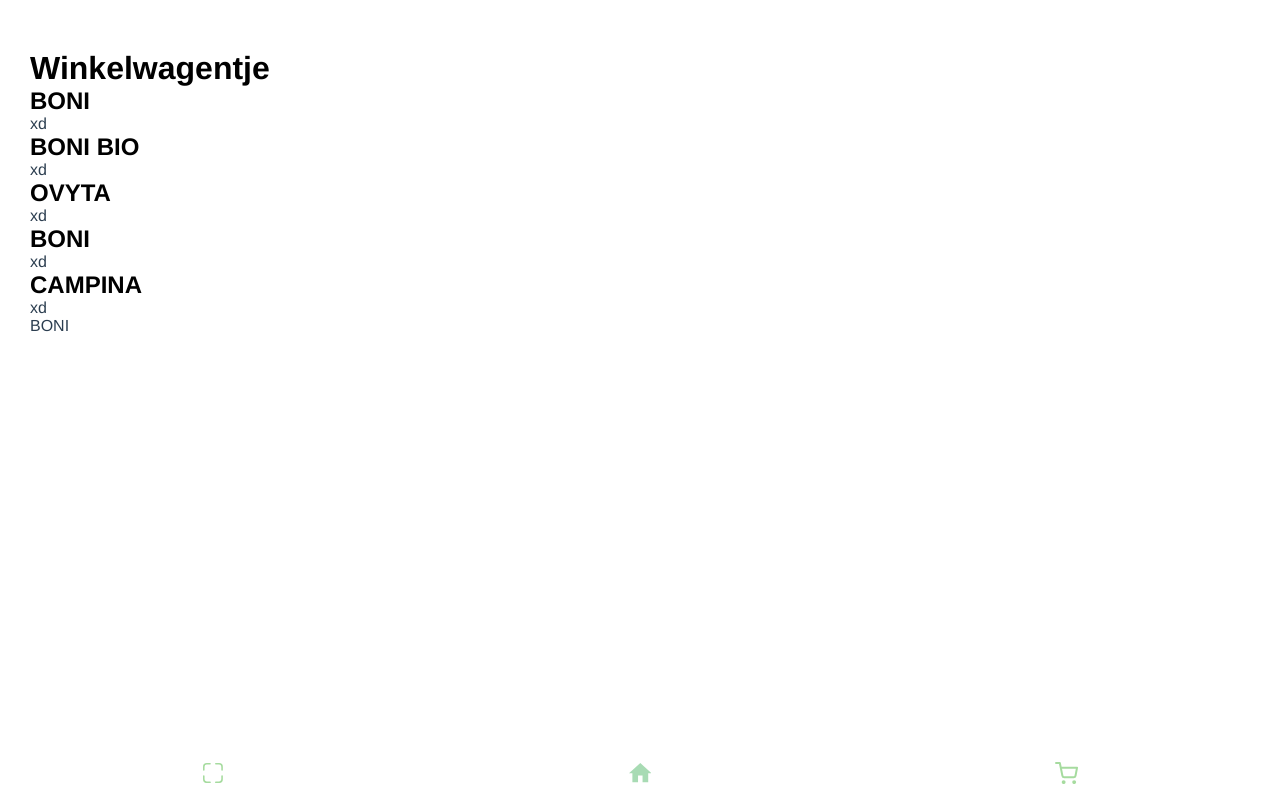
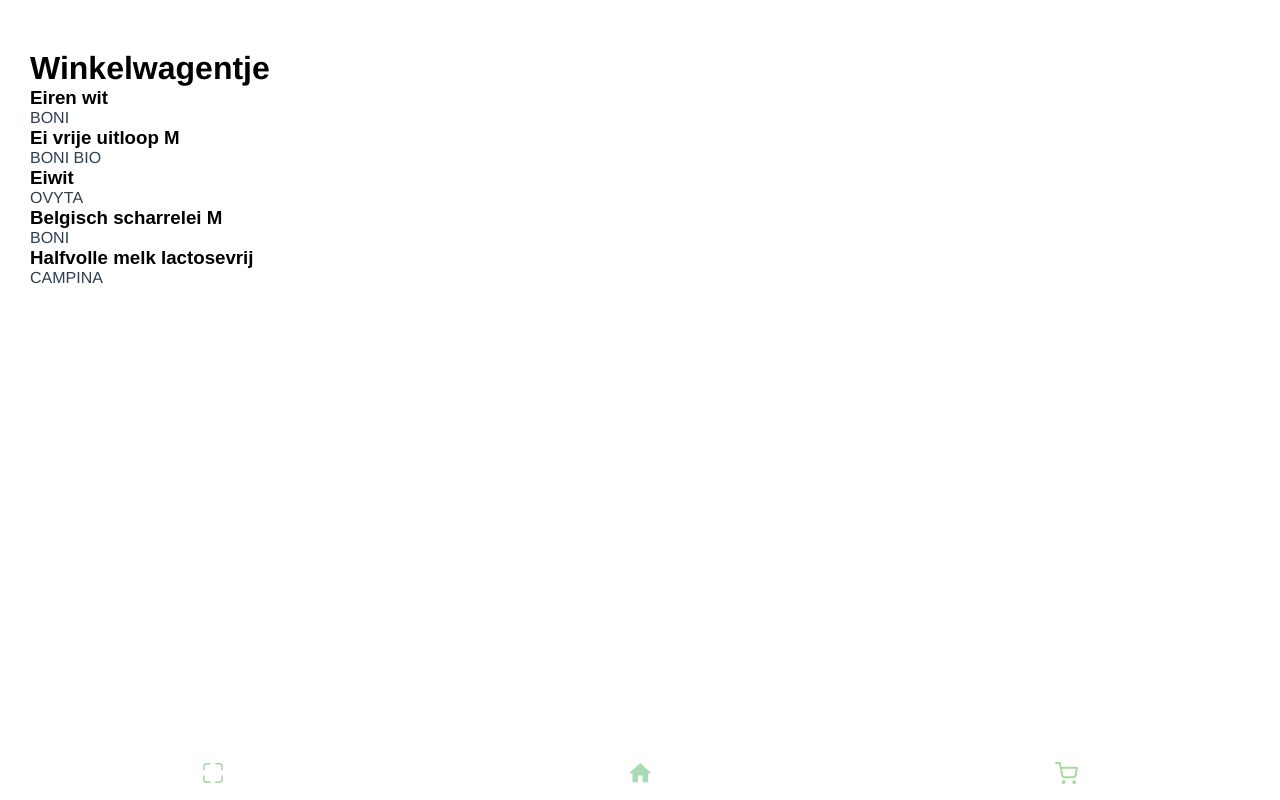
Before and after one commit to RikVandenheede/appie, a Vue app: page /winkelwagentje in a window 1280 px wide. Built offline with nearby package versions, Linux system fonts and the light colour scheme.

Commit message:
Winkelwagen clean-up

```diff
--- a/src/components/app/atoms/WinkelwagenItem.vue
+++ b/src/components/app/atoms/WinkelwagenItem.vue
@@ -1,7 +1,7 @@
 <template lang="">
     <div>
-        <h2>{{item.brand}}</h2>
-        <p>xd</p>
+        <h3>{{item.name}}</h3>
+        <p>{{item.brand}}</p>
     </div>
 </template>
 <script>
--- a/src/views/app/WinkelwagenView.vue
+++ b/src/views/app/WinkelwagenView.vue
@@ -3,7 +3,6 @@
         <Layout :options="{ title: 'Winkelwagentje', arrow: false, search: false }">
             <div class="" v-if="inCart != null">
                 <WinkelwagenItem v-for="item in inCart" :key="item.brand" :item="item" />
-                <p>{{inCart[0].brand}}</p>
             </div>
             <div class="" v-else>
                 <p>Je winkelwagentje is leeg.</p>
```
